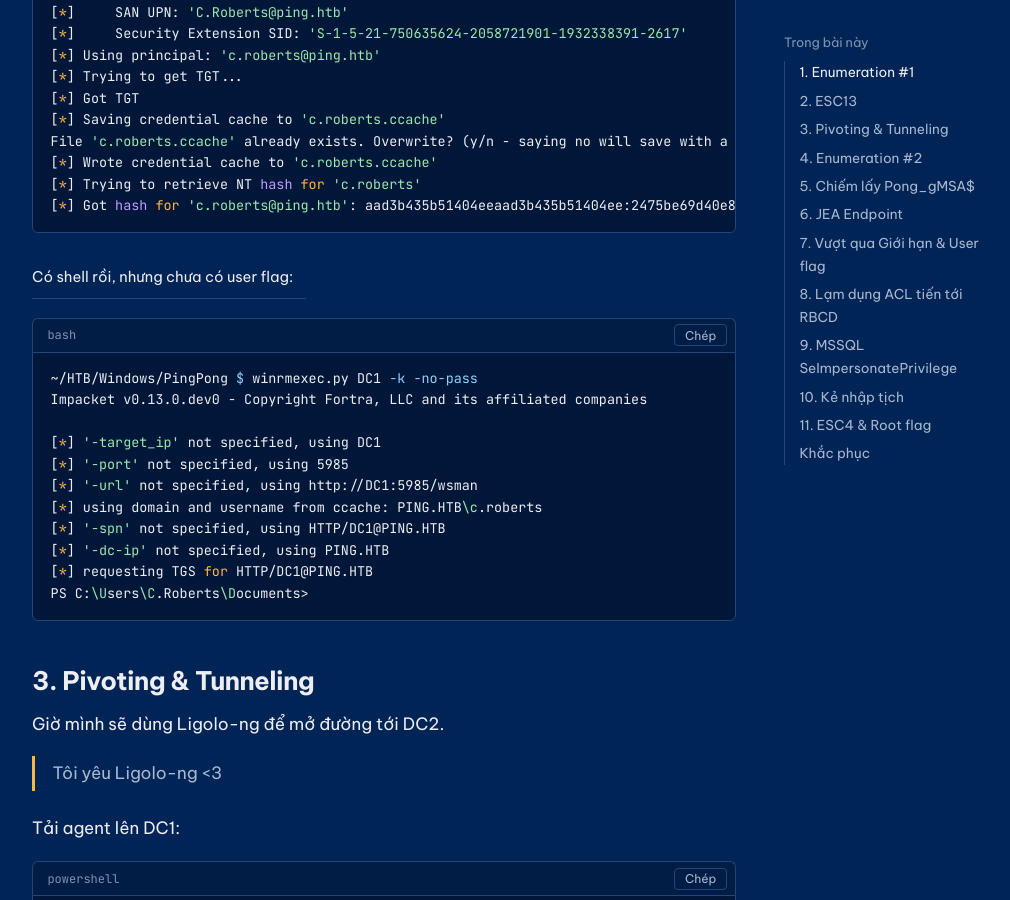
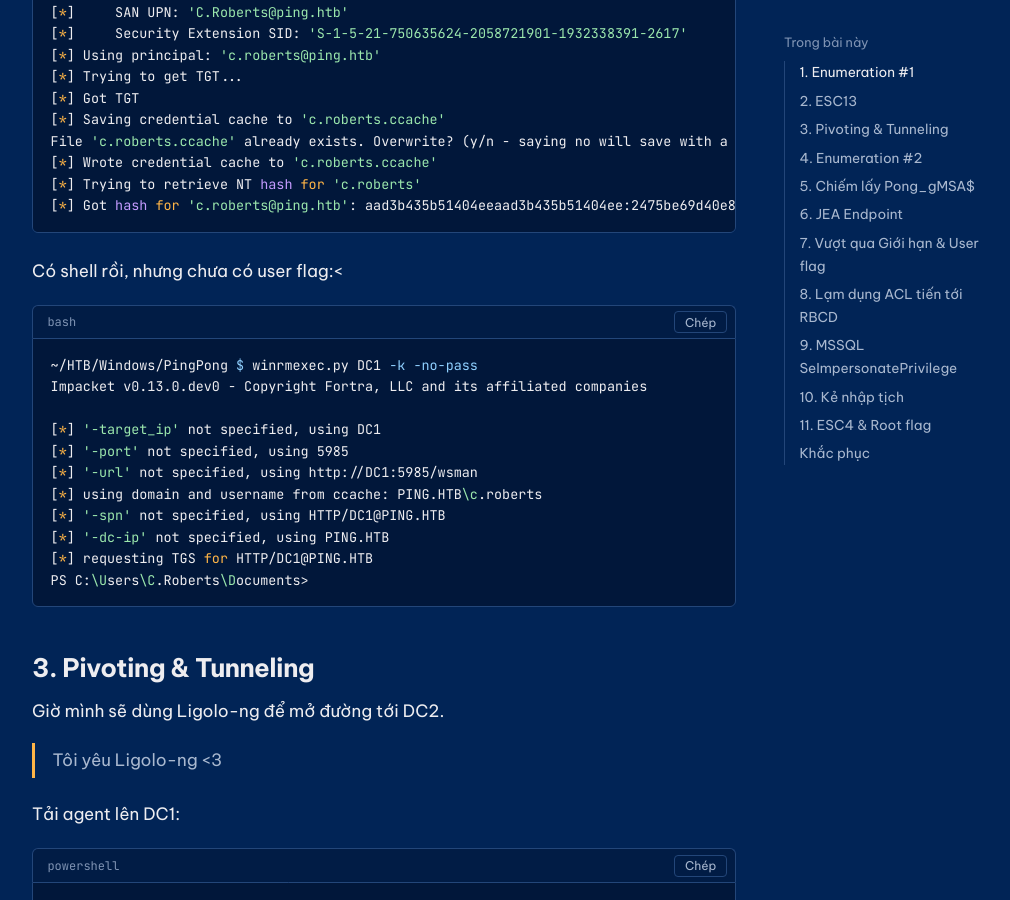
Before and after one commit to Luv3rie/Luv3rie.github.io, a Jekyll site: the page built from _posts/2026-11-12-htb-pingpong.md, in a window 1280 px wide and 900 px high, scrolled down 4685 px. Shown: the whole window, without its empty margins (256-1266 px from the left). Built offline with Jekyll 4.4.1, drawn with Linux system fonts in a browser that asks for light colours.

````diff
--- a/_posts/2026-11-12-htb-pingpong.md
+++ b/_posts/2026-11-12-htb-pingpong.md
@@ -297,7 +297,7 @@ File 'c.roberts.ccache' already exists. Overwrite? (y/n - saying no will save wi
 [*] Got hash for 'c.roberts@ping.htb': aad3b435b51404eeaad3b435b51404ee:2475be69d40e815588a85fd89c7a439d
 ```
 
-Có shell rồi, nhưng chưa có user flag:|
+Có shell rồi, nhưng chưa có user flag:<
 
 ```bash
 ~/HTB/Windows/PingPong $ winrmexec.py DC1 -k -no-pass
````
